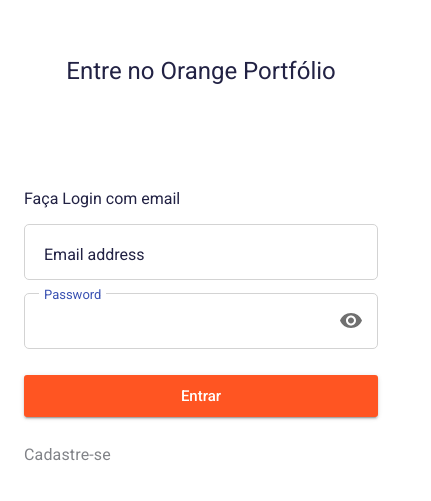
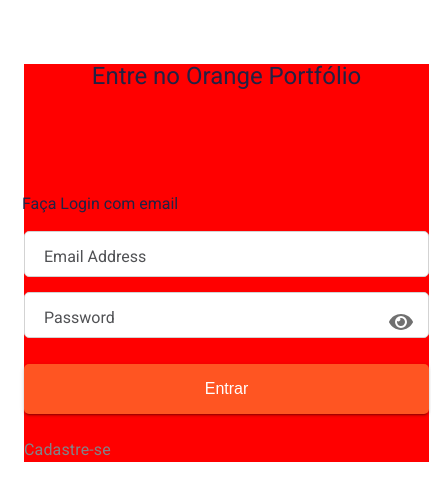
Before and after one commit to squad7-fcamara/spa-orange-portfolio, a React (Vite) app: page / in a window 390 px wide. Shown: the part 159-660 px from the top of the page, 431 px wide, since content can reach past the window. Built offline with nearby package versions, Linux system fonts and the light colour scheme.

Commit message:
:books:Fix components / some responsive problems

```diff
--- /dev/null
+++ b/src/components/FloatInput/FloatInput.jsx
@@ -0,0 +1,36 @@
+import { useState } from 'react'
+
+import { InputDiv } from "./StyledFloatInput"
+import { FaEye, FaEyeSlash } from "react-icons/fa";
+
+import './FloatInput_styles.css'
+
+export default function FloatInput({label, type, classes}) {
+
+const [showPassword, setShowPassword] = useState(false)
+
+const handleClickShowPassword = () => {
+  setShowPassword(!showPassword)
+}
+
+return (
+    <>
+        {
+          type == "password" ?
+          <InputDiv className="label password" >
+
+                <span onClick={handleClickShowPassword} >{!showPassword ? <FaEye /> : <FaEyeSlash />}</span>
+                <input type={showPassword ? "text" : type} placeholder=" " className={classes} />
+                <label>{label}</label>
+
+          </InputDiv> :
+
+          <InputDiv className="label" >
+            <input type={type} placeholder=" " className={classes} />
+            <label>{label}</label>
+          </InputDiv>
+        }
+
+    </>
+  );
+}
--- /dev/null
+++ b/src/components/FloatInput/FloatInput_styles.css
@@ -0,0 +1,76 @@
+
+.label input{
+    position: relative;
+    border: 1px solid lightgrey;
+    align-items: center;
+    border-radius: 5px;
+    outline: none;
+    min-width: 250px;
+    padding: 15px 20px;
+    font-size: 1rem;
+    transition: all .1s linear;
+    -webkit-transition: all .1s linear;
+    -moz-transition: all .1s linear;
+  }
+
+  .label input:focus{
+    border: 2px solid #3951b2;
+  }
+
+  .label input::placeholder{
+    color:transparent;
+  }
+
+  .label label{
+    pointer-events: none;
+    position: absolute;
+    top: calc(50% - 10px);
+    left: 15px;
+    transition: all .1s linear;
+    -webkit-transition: all .1s linear;
+    -moz-transition: all .1s linear;
+    background-color: white;
+    padding: 5px;
+    box-sizing: border-box;
+    color: #515255;
+  }
+
+  .label input:required:invalid + label{
+    color: red;
+  }
+  .label input:focus:required:invalid{
+    border: 2px solid red;
+  }
+  .label input:required:invalid + label:before{
+    content: '*';
+  }
+  .label input:focus + label,
+  .label input:not(:placeholder-shown) + label{
+    font-size: 13px;
+    top: 0;
+    color: #515255;
+  }
+
+
+  .password {
+    display: flex;
+    justify-content: end;
+  }
+
+  .password span {
+    position: absolute;
+    z-index: 2;
+    margin-inline-end: auto;
+    margin-top: 1rem;
+    margin-right: 1rem;
+    cursor: pointer;
+}
+
+@media (max-width: 1060px) {
+  input {
+    width: 100%;
+    max-width: -webkit-fill-available;
+    min-width: none;
+
+  }
+}
--- /dev/null
+++ b/src/components/FloatInput/StyledFloatInput.js
@@ -0,0 +1,7 @@
+import styled from 'styled-components';
+
+export const InputDiv = styled.div`
+    position: relative;
+    padding-top: 13px;
+
+`
--- a/src/components/Label/StyledFloatLabel.js
+++ b/src/components/FloatLabel/StyledFloatLabel.js
@@ -10,6 +10,10 @@
     font-weight: 400;
     line-height: 24px;
     text-align: left;
+
+    @media (max-width: 1024px){
+      font-size: 16px;
+    }
 
     @media (max-width: 425px){
         font-size: 16px;
@@ -42,7 +46,12 @@
 
   &::placeholder {
     color: transparent;
-  }
+  };
+
+  @media (max-width: 1024px) {
+        width: 405px;
+        background-color: black;
+    };
 `;
 
 export const PasswordToggle = styled.div`
--- /dev/null
+++ b/src/components/FloatLabel/index.jsx
@@ -0,0 +1,32 @@
+// import React from 'react';
+import FloatInput from "../FloatInput/FloatInput"
+
+
+
+import "./style.css"
+import { LoginLabelContent, SubtitleLoginLabel } from "./StyledFloatLabel";
+
+
+const FloatLabel = () => {
+
+  return (
+    <LoginLabelContent>
+      <SubtitleLoginLabel>Faça Login com email</SubtitleLoginLabel>
+      <div className="label-float">
+        <FloatInput label="Email Address" type="text" class="email-label" />
+      </div>
+
+      {/* PARA OLHAR ISSO DEPOIS
+    Input do password com efeito toggle
+    ao mudar a visibilidade, ele deve alternar entre:
+     o input "text" e o input "password" */}
+      <div className="label-float">
+
+        <FloatInput label="Password" type="password" class="input-field" />
+
+      </div>
+    </LoginLabelContent>
+  )
+}
+
+export default FloatLabel
--- a/src/components/Label/style.css
+++ b/src/components/FloatLabel/style.css
@@ -1,4 +1,3 @@
-
 /* CÓDIGO ESPECÍFICO PARA O LABEL FLOAT */
 .label-float {
   position: relative;
@@ -61,31 +60,32 @@
 }
 
 /* PARTE ESPECÍFICA DO ICONE DE VISIBILIDADE */
-.password-toggle-container {
-  position: absolute;
-  top: 64%;
-  right: 15px;
-  transform: translateY(-50%);
-}
-
-.toggle {
-  cursor: pointer;
-}
-
-.visibility {
+.password span {
   font-size: 24px;
   color: rgba(0, 0, 0, 0.56);
 }
 
+/* MÍDIAS */
+@media (max-width: 1024px) {
+  .label-float {
+    width: 405px;
+    margin: 2px;
+    padding: 0;
+  }
+
+  .label-float input {
+    padding: 12px;
+    height: 20px;
+    font-size: 16px;
+  }
+}
+
 @media (max-width: 425px) {
-  .label-float input {
-    width: 312px;
-  }
+
   .email-label,
   .input-field {
     width: 312px;
     height: 41px;
     padding-bottom: 3px;
-
   }
 }
--- a/src/components/Label/index.jsx
+++ /dev/null
@@ -1,45 +0,0 @@
-// import React from 'react';
-import "./style.css"
-import {LoginLabelContent, SubtitleLoginLabel} from "./StyledFloatLabel";
-// , LabelFloatContainer, Input, PasswordToggle
-import { useState } from "react";
-
-import { MdVisibility, MdVisibilityOff } from "react-icons/md";
-
-const FloatLabel = () => {
-
-  const [showPassword, setShowPassword] = useState(false);
-
-  const handleTogglePasswordVisibility = () => {
-    setShowPassword(!showPassword);
-  };
-  return (
-  <LoginLabelContent>
-    <SubtitleLoginLabel>Faça Login com email</SubtitleLoginLabel>
-    <div className="label-float">
-        <input type="text" className="email-label" placeholder=" "/>
-        <label>Email address</label>
-    </div>
-
-    {/* PARA OLHAR ISSO DEPOIS
-    Input do password com efeito toggle
-    ao mudar a visibilidade, ele deve alternar entre:
-     o input "text" e o input "password" */}
-    <div className="label-float">
-        <input
-          type={showPassword ? 'text' : 'password'}
-          className="input-field"
-        />
-        <label className="label">Password</label>
-        <div className="password-toggle-container">
-          <div className="toggle" onClick={handleTogglePasswordVisibility}>
-
-            {showPassword ? <MdVisibilityOff className="visibility" /> : <MdVisibility className="visibility" />}
-          </div>
-        </div>
-      </div>
-  </LoginLabelContent>
-  )
-}
-
-export default FloatLabel
--- a/src/components/PrimaryButton/StyledPrimaryButton.jsx
+++ b/src/components/PrimaryButton/StyledPrimaryButton.jsx
@@ -4,19 +4,22 @@
 color: #FFFFFF;
 background-color: #FF5522;
 box-shadow: 0px 3px 1px -2px rgba(0, 0, 0, 0.20), 0px 2px 2px 0px rgba(0, 0, 0, 0.14), 0px 1px 5px 0px rgba(0, 0, 0, 0.12);
-    font-family: 'Roboto', sans-serif;
 width: 100%;
-    height: 42px;
-    font-size: 16px;
 border: none;
-    border-radius: 3px;
-    padding 3 auto;
+border-radius: 5px;
+padding: 1rem;
 
-    margin: 26px auto;
+margin: 1.5rem auto;
 
-    font-size: 15px;
+font-size: 1rem;
 font-style: normal;
 font-weight: 500;
 
+transition: 0.5s;
 
+&:hover {
+    transition: 0.5s;
+    cursor: pointer;
+    background-color: rgb(216, 40, 21);
+}
 `;
--- a/src/pages/Login/StyledLogin.js
+++ b/src/pages/Login/StyledLogin.js
@@ -2,8 +2,9 @@
 import myImage from '../../assets/img/img-login/img_login.png';
 
 export const AppContainer = styled.div`
+    margin: 0;
     display: flex;
-    height: 100vh;
+    width: 100vw;
 `
 
 export const ImageContainer = styled.div`
@@ -11,7 +12,7 @@
 
     @media (max-width: 425px) {
     display: none;
-  }
+    }
 `;
 
 export const HeroImage = styled.div`
@@ -20,18 +21,29 @@
     background-size: cover;
     background-image: url(${myImage});
     background-position: left top;
+
+    @media (max-width: 1024px) {
+        width: 405px;
+    };
 `;
 
 export const ContentContainer = styled.div`
-    flex-grow: 1;
+    flex-grow: 0;
     display: flex;
-    margin-left: 123px;
+    margin: 0 auto;
     flex-direction: column;
     justify-content: center;
     align-items: center;
 
+
+    @media (max-width: 1024px) {
+        width: 405px;
+    };
+
     @media (max-width: 425px) {
+
     align-items: center;
+    background-color: red;
     margin: 24px;
     }
 `;
@@ -40,6 +52,10 @@
     font-size: 45px;
     font-weight: 400;
     text align: center;
+
+    @media (max-width: 1024px) {
+        font-size: 24px;
+    };
 
     @media (max-width: 425px){
         font-size: 24px;
--- a/src/pages/Login/index.jsx
+++ b/src/pages/Login/index.jsx
@@ -1,7 +1,7 @@
 import LoginGoogleBtn from "../../components/LoginGoogleBtn"
-import FloatLabel from "../../components/Label";
+import FloatLabel from "../../components/FloatLabel";
 
-import {AppContainer, ImageContainer, HeroImage, ContentContainer, Title , Cadastro,LinkCadastro} from "./StyledLogin"
+import { AppContainer, ImageContainer, HeroImage, ContentContainer, Title, Cadastro, LinkCadastro } from "./StyledLogin"
 import PrimaryButton from "../../components/PrimaryButton";
 
 const Login = () => {
```
Lines whose indentation alone changed are shown as unchanged.
